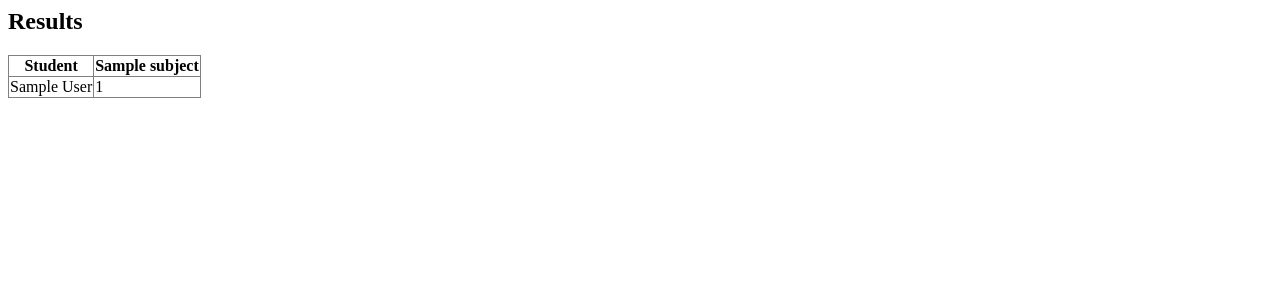
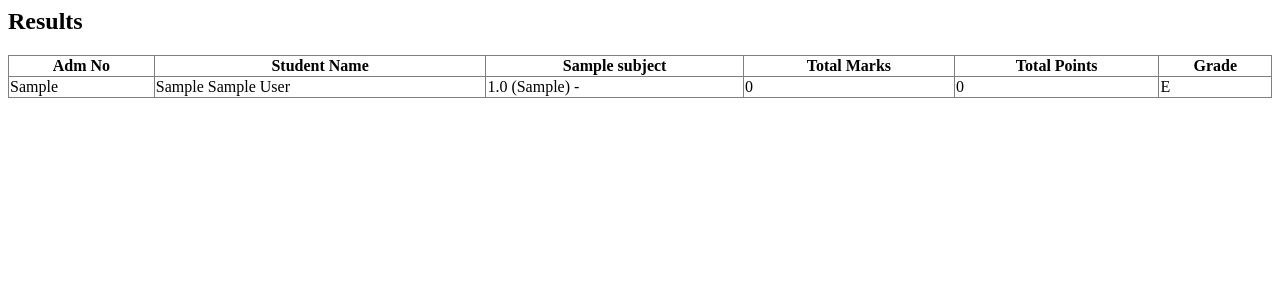
Before and after one commit to deppapel/school-app, a Flask app: page /results in a window 1280 px wide. Shown: the top 300 px of the page. Run offline with Flask 3, Linux system fonts and the light colour scheme; tables that the repository leaves empty hold one stand-in row (values such as "Sample post").

Commit message:
add adm_no

```diff
--- a/app.py
+++ b/app.py
@@ -15,21 +15,39 @@ with app.app_context():
 def index():
     return render_template("index.html")
 
+def grade_and_points(mark):
+    if mark >= 80:
+        return "A", 12
+    elif mark >= 70:
+        return "B", 10
+    elif mark >= 60:
+        return "C", 8
+    elif mark >= 50:
+        return "D", 6
+    else:
+        return "E", 2
+
 
 # ---------------- ADD STUDENT ----------------
 @app.route("/add_student", methods=["GET", "POST"])
 def add_student():
     if request.method == "POST":
         try:
-            name = request.form["name"]
-            student = Student(name=name)
+            adm_no = request.form["adm_no"]
+            first_name = request.form["first_name"]
+            second_name = request.form["second_name"]
+            student = Student(
+                adm_no=adm_no,
+                first_name=first_name,
+                second_name=second_name
+            )
             db.session.add(student)
             db.session.commit()
             flash("Student added successfully!")
             return redirect("/")
         except:
             db.session.rollback()
-            flash("Error adding student")
+            flash("Error adding student, adm_no already exists!!")
 
     return render_template("add_student.html")
 
@@ -96,7 +114,7 @@ def download_marks_template():
 
     for student in students:
         row = {
-            "student_name": student.name
+            "adm_no": student.adm_no
         }
         for subject in subjects:
             row[subject.subject_name] = ""
@@ -133,20 +151,21 @@ def import_marks():
             flash("Invalid Excel file", "error")
             return redirect("/import_marks")
 
-        if "student_name" not in df.columns:
-            flash("Excel must contain a 'student_name' column", "error")
+        if "adm_no" not in df.columns:
+            flash("Excel must contain a 'adm_no' column", "error")
             return redirect("/import_marks")
 
         subjects = Subject.query.all()
         subject_map = {s.subject_name: s.id for s in subjects}
 
         for _, row in df.iterrows():
-            student_name = row["student_name"]
+            adm_no = str(row["adm_no"]).strip()
 
-            if pd.isna(student_name):
+            student = Student.query.filter_by(adm_no=adm_no).first()
+
+            if pd.isna(adm_no):
                 continue
 
-            student = Student.query.filter_by(name=str(student_name).strip()).first()
             if not student:
                 continue
 
@@ -163,6 +182,8 @@ def import_marks():
                 except ValueError:
                     continue
 
+                grade, points = grade_and_points(mark)
+
                 existing = Result.query.filter_by(
                     student_id=student.id,
                     subject_id=subject_id
@@ -170,9 +191,11 @@ def import_marks():
 
                 if existing:
                     existing.marks = mark
+                    existing.grade = grade
+                    existing.points = points
                 else:
                     db.session.add(
-                        Result(student_id=student.id, subject_id=subject_id, marks=mark)
+                        Result(student_id=student.id, subject_id=subject_id, marks=mark, grade=grade, points=points)
                     )
 
         db.session.commit()
@@ -191,12 +214,10 @@ def import_marks():
 def results():
     students = Student.query.all()
     subjects = Subject.query.all()
-    results = Result.query.all()
     return render_template(
         "view_results.html",
         students=students,
         subjects=subjects,
-        results=results
     )
 
 
--- a/templates/view_results.html
+++ b/templates/view_results.html
@@ -1,25 +1,50 @@
+<h2>Results</h2>
 
-<h2>Results</h2>
-<table border="1" style="border-collapse: collapse;">
+<table border="1" style="border-collapse: collapse; width: 100%;">
     <tr>
-    <th>Student</th>
+        <th>Adm No</th>
+        <th>Student Name</th>
         {% for subject in subjects %}
             <th>{{ subject.subject_name }}</th>
         {% endfor %}
+        <th>Total Marks</th>
+        <th>Total Points</th>
+        <th>Grade</th>
     </tr>
 
     {% for student in students %}
     <tr>
-    <td>{{ student.name }}</td>
+        <td>{{ student.adm_no }}</td>
+        <td>{{ student.first_name }} {{ student.second_name }}</td>
+
+        {% set total_marks = 0 %}
+        {% set total_points = 0 %}
+
         {% for subject in subjects %}
             <td>
-        {% for r in results %}
-            {% if r.student_id == student.id and r.subject_id == subject.id %}
-                {{ r.marks }}
+                {% set found = false %}
+                {% for result in student.results %}
+                    {% if result.subject_id == subject.id %}
+                        {{ result.marks }} ({{ result.grade }})
+                        {% set total_marks = total_marks + result.marks %}
+                        {% set total_points = total_points + result.points %}
+                        {% set found = true %}
                     {% endif %}
                 {% endfor %}
+                {% if not found %}-{% endif %}
             </td>
         {% endfor %}
+
+        <td>{{ total_marks }}</td>
+        <td>{{ total_points }}</td>
+        <td>
+            {% if total_points >= 70 %}A
+            {% elif total_points >= 60 %}B
+            {% elif total_points >= 50 %}C
+            {% elif total_points >= 40 %}D
+            {% else %}E
+            {% endif %}
+        </td>
     </tr>
     {% endfor %}
 </table>
```
Also changed, not shown: models.py (+38 -7 lines). Lines whose indentation alone changed are shown as unchanged.
